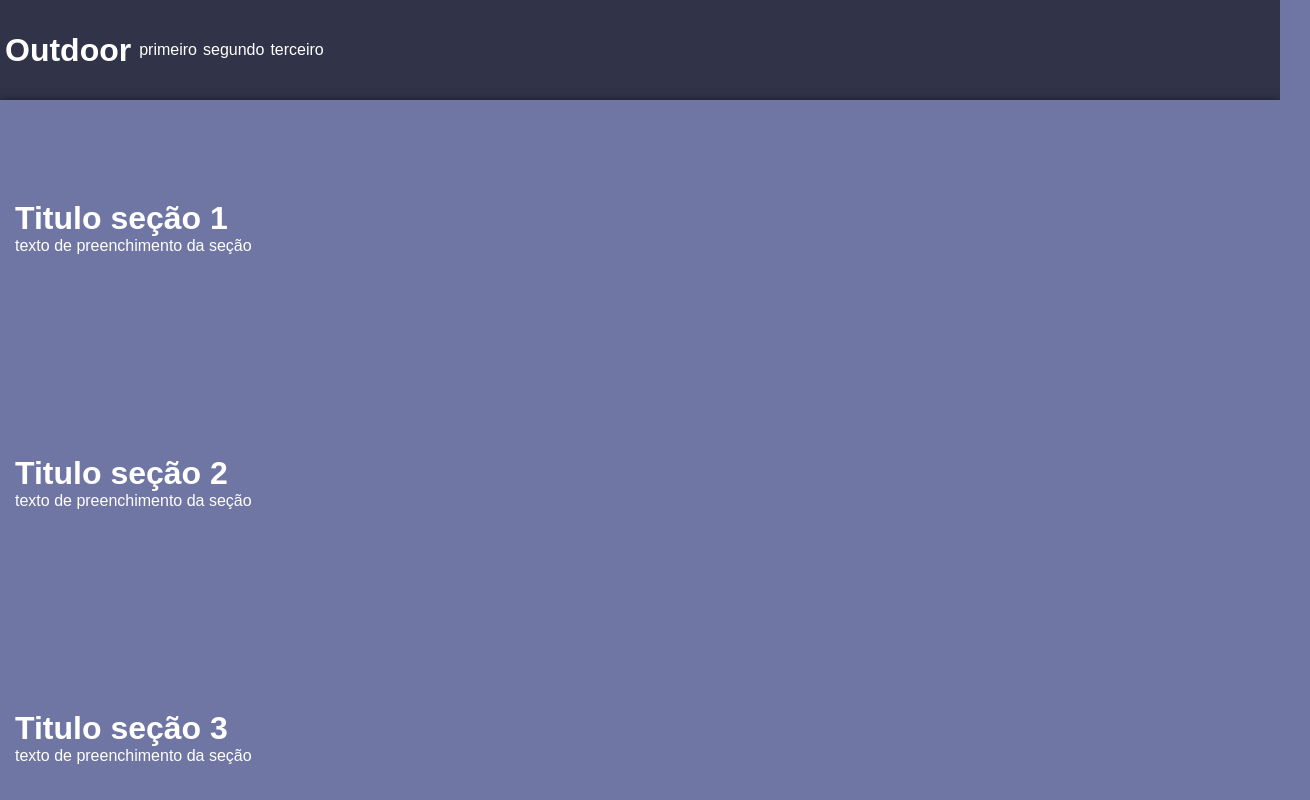
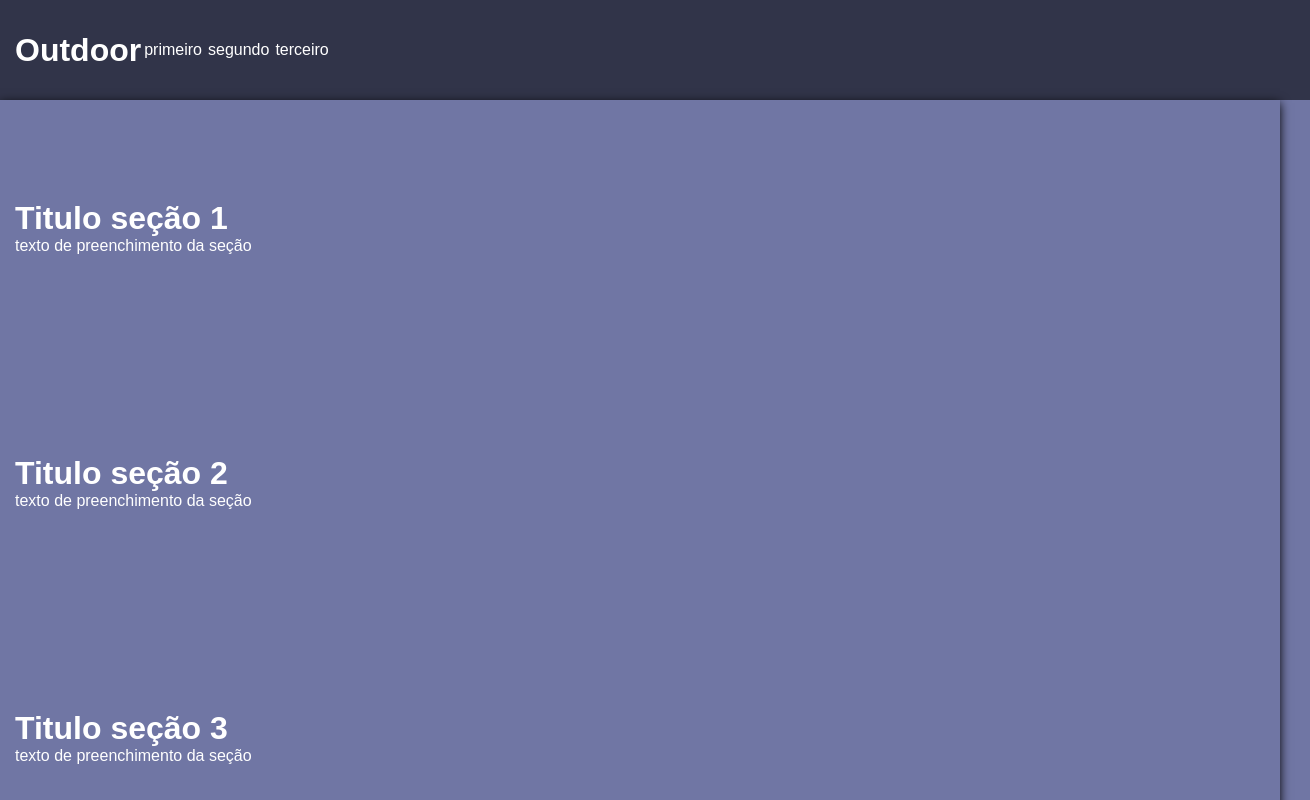
Before and after one commit to MRA-Web/outdoor, a plain HTML site: page site/index.html in a window 1280 px wide. Shown: the top 800 px of the page, 1310 px wide, since content can reach past the window. Drawn offline with Linux system fonts and the light colour scheme.

Commit message:
Ajeitando as margens

```diff
--- a/site/style.css
+++ b/site/style.css
@@ -9,7 +9,7 @@ body{
     background-color: #7076a4;
 
     header{
-        margin: 0;
+        padding: 0 15px;
         width: 100%;
         height: 100px;
         background-color: #313449;
@@ -22,7 +22,6 @@ body{
 
 
         .logo{
-            margin: 5px;
             color: white;
             text-decoration: none;
             align-content: center;
```
